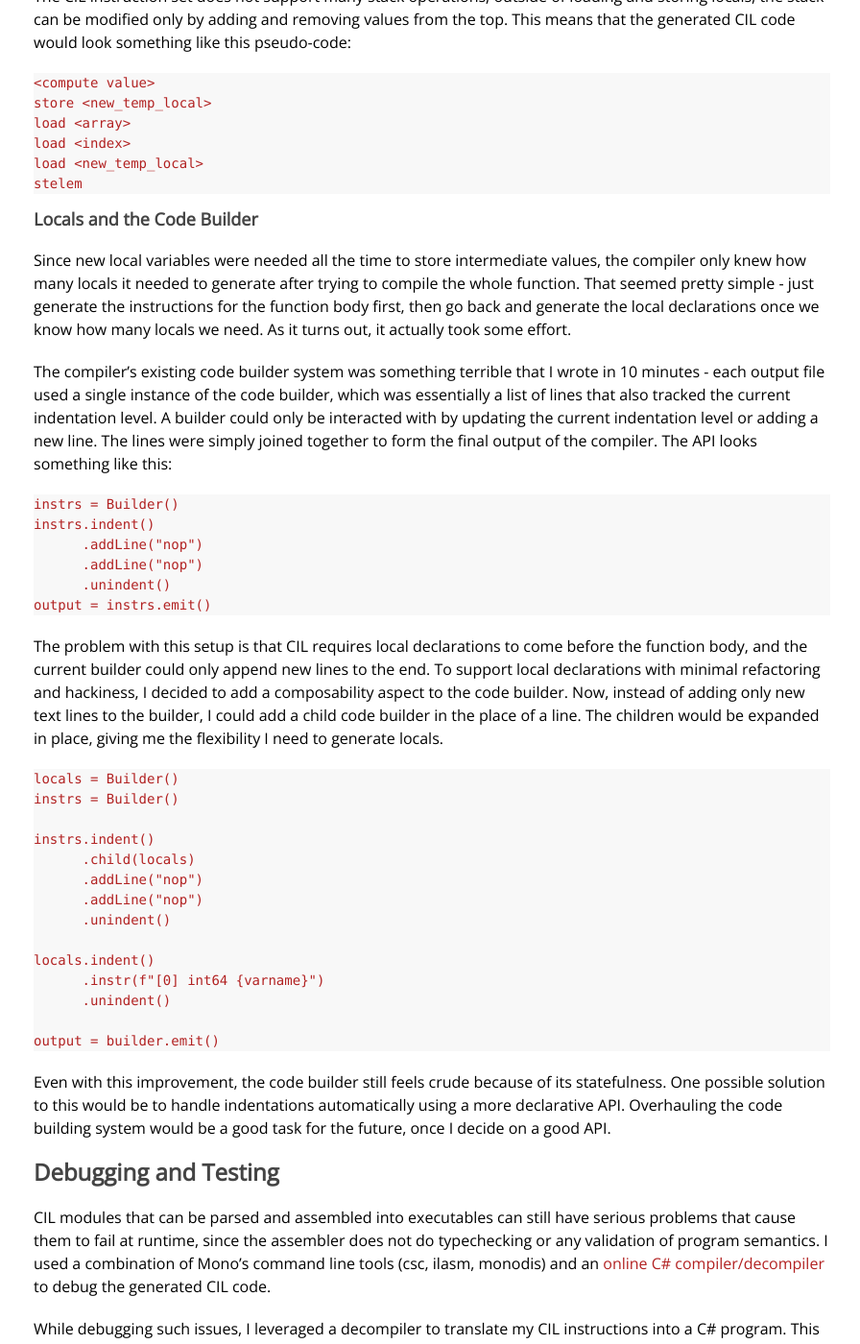
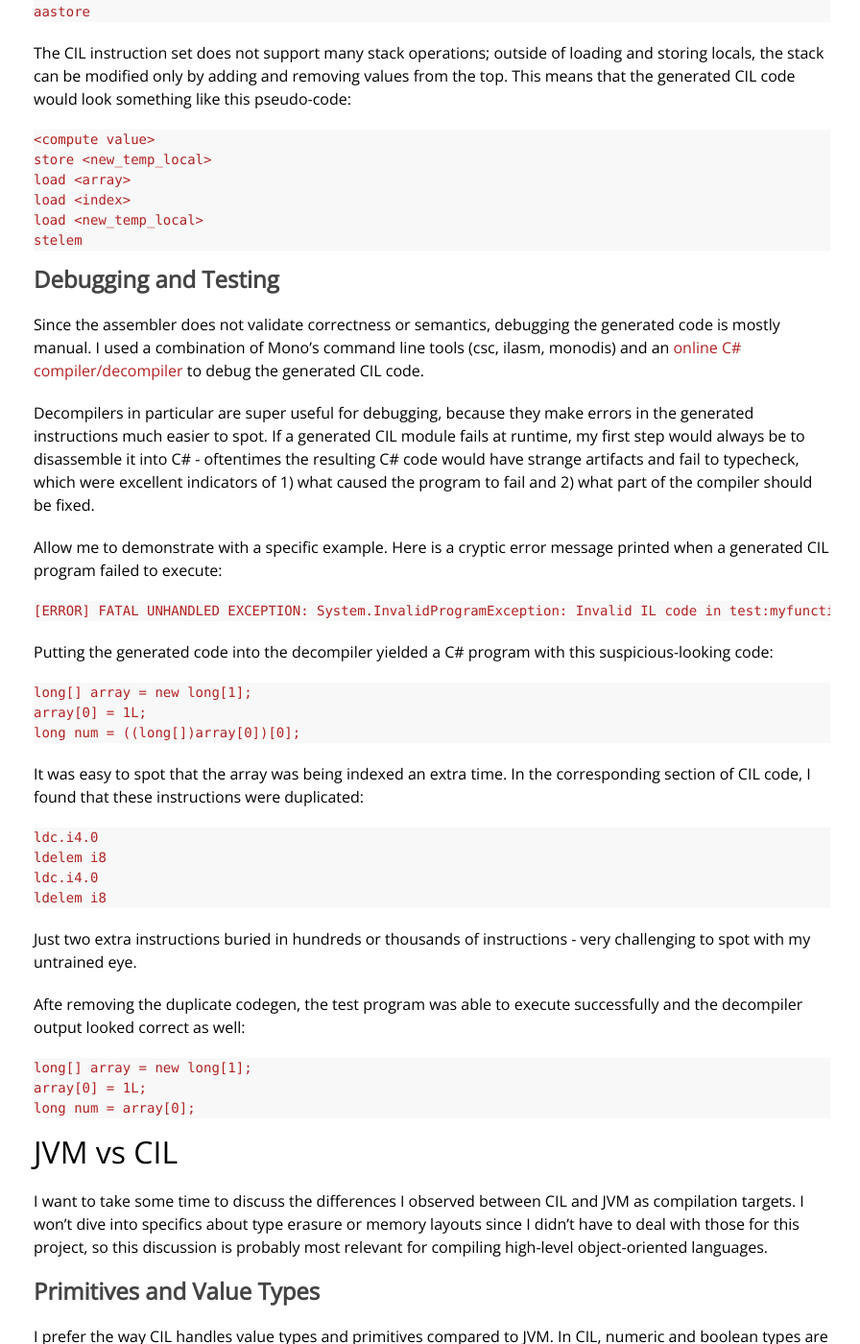
Before and after one commit to yangdanny97/yangdanny97.github.io, a Jekyll site: the page built from _posts/2022-05-22-chocopy-cil-backend.md, in a window 1280 px wide and 1400 px high, scrolled down 3451 px. Shown: the whole window at 96% size, without its empty margins (190-1086 px from the left). Built offline with Jekyll 4.4.1, drawn with Linux system fonts in a browser that asks for light colours; some of the changed text lies outside the part shown.

Commit message:
add images, fix some content

````diff
--- a/_posts/2022-05-22-chocopy-cil-backend.md
+++ b/_posts/2022-05-22-chocopy-cil-backend.md
@@ -81,29 +81,17 @@
 
 When I built the JVM code generation pass, I approached each language feature by trying to translate Chocopy programs into Java and seeing how the translated programs were compiled into JVM bytecode. Having the mental process of mapping features from Chocopy->Java->JVM was helpful for guiding the implementation process.
 
-digraph {
-    rankdir="LR"
-    Chocopy -> Java [ label="my brain" ]
-    Java -> "JVM bytecode" [label="javac"]
-}
+![Chocopy to Java to JVM](https://yangdanny97.github.io/misc/chocopy/chocopy_graphviz_1.png){: width="600"}
 
 With the CIL backend I initially adopted a similar approach, by first finding a C# equivalent to Chocopy language features and seeing what CIL instructions the C# got compiled to. Although I had never written C# before, it was pretty easy to pick up enough to write some small programs.
 
-digraph {
-    rankdir="LR"
-    Chocopy -> "C#" [ label="my brain" ]
-    "C#" -> CIL [label="csc + monodis"]
-}
+![Chocopy to C# to CIL](https://yangdanny97.github.io/misc/chocopy/chocopy_graphviz_2.png){: width="600"}
 
 Unlike last time, I wasn't starting from scratch, so I wanted to find a way to leverage the Chocopy->JVM mapping that I had previously developed. As it turns out, there are a lot of similarities between the JVM and CIL code structure and instruction sets, and some [previous research](https://www.researchgate.net/publication/222515939_A_Translation-Facilitated_Comparison_Between_the_Common_Language_Runtime_and_the_Java_Virtual_Machine) on translating between CIL and JVM.
 
 This meant that in addition to mapping features from Chocopy->C#->CIL, I could also approach this as a Chocopy->JVM->CIL translation task. The latter approach actually made my work a lot easier - since JVM and CIL are both relatively lower-level representations, in some cases it was very straightforward to translate between them, instead translating a higher-level language like C# or Java down to a lower-level representation.
 
-digraph {
-    rankdir="LR"
-    Chocopy -> "JVM bytecode" [ label="Chocopy JVM backend" ]
-    "JVM bytecode" -> CIL [label="my brain"]
-}
+![Chocopy to JVM to CIL](https://yangdanny97.github.io/misc/chocopy/chocopy_graphviz_3.png){: width="600"}
 
 For many parts of the CIL codegen, I just copied the JVM backend's implementation and replaced JVM instructions and stdlib functions with their CIL equivalents. For example, using `add` (CIL) instead of `iadd` (JVM), or calling `System.Console::WriteLine` (CIL) instead of `System.Out.println` (JVM). Not every feature could be translated this cleanly, but in places when this was possible I saved a lot of time.
 
@@ -135,65 +123,25 @@
 stelem
 ```
 
-#### Locals and the Code Builder
-
-Since new local variables were needed all the time to store intermediate values, the compiler only knew how many locals it needed to generate after trying to compile the whole function. That seemed pretty simple - just generate the instructions for the function body first, then go back and generate the local declarations once we know how many locals we need. As it turns out, it actually took some effort.
-
-The compiler's existing code builder system was something terrible that I wrote in 10 minutes - each output file used a single instance of the code builder, which was essentially a list of lines that also tracked the current indentation level. A builder could only be interacted with by updating the current indentation level or adding a new line. The lines were simply joined together to form the final output of the compiler. The API looks something like this:
-
-```
-instrs = Builder()
-instrs.indent()
-      .addLine("nop")
-      .addLine("nop")
-      .unindent()
-output = instrs.emit()
-```
-
-The problem with this setup is that CIL requires local declarations to come before the function body, and the current builder could only append new lines to the end. To support local declarations with minimal refactoring and hackiness, I decided to add a composability aspect to the code builder. Now, instead of adding only new text lines to the builder, I could add a child code builder in the place of a line. The children would be expanded in place, giving me the flexibility I need to generate locals.
-
-```
-locals = Builder()
-instrs = Builder()
-
-instrs.indent()
-      .child(locals)
-      .addLine("nop")
-      .addLine("nop")
-      .unindent()
-
-locals.indent()
-      .instr(f"[0] int64 {varname}")
-      .unindent()
-
-output = builder.emit()
-```
-
-Even with this improvement, the code builder still feels crude because of its statefulness. One possible solution to this would be to handle indentations automatically using a more declarative API. Overhauling the code building system would be a good task for the future, once I decide on a good API.
-
 ### Debugging and Testing
 
-CIL modules that can be parsed and assembled into executables can still have serious problems that cause them to fail at runtime, since the assembler does not do typechecking or any validation of program semantics. I used a combination of Mono's command line tools (csc, ilasm, monodis) and an [online C# compiler/decompiler](https://sharplab.io) to debug the generated CIL code.
+Since the assembler does not validate correctness or semantics, debugging the generated code is mostly manual. I used a combination of Mono's command line tools (csc, ilasm, monodis) and an [online C# compiler/decompiler](https://sharplab.io) to debug the generated CIL code.
 
-While debugging such issues, I leveraged a decompiler to translate my CIL instructions into a C# program. This made it much easier to see problems in my bytecode, since the resulting C# programs would have strange artifacts and fail to typecheck.
+Decompilers in particular are super useful for debugging, because they make errors in the generated instructions much easier to spot. If a generated CIL module fails at runtime, my first step would always be to disassemble it into C# - oftentimes the resulting C# code would have strange artifacts and fail to typecheck, which were excellent indicators of 1) what caused the program to fail and 2) what part of the compiler should be fixed.
 
-This is more or less the same technique I used to debug the JVM backend, but I want to give a specific example here to show how useful this is.
-
-When generated instructions are incorrect, the programs frequently fail with a cryptic error at runtime, something like this:
+Allow me to demonstrate with a specific example. Here is a cryptic error message printed when a generated CIL program failed to execute:
 ```
 [ERROR] FATAL UNHANDLED EXCEPTION: System.InvalidProgramException: Invalid IL code in test:myfunction (long[]): IL_0024: stelem    0x1b000001
 ```
 
-While debugging one such case, I pasted the CIL instructions into the decompiler and was greeted with an odd-looking C# program:
+Putting the generated code into the decompiler yielded a C# program with this suspicious-looking code:
 ```
 long[] array = new long[1];
 array[0] = 1L;
 long num = ((long[])array[0])[0];
 ```
 
-The extra cast immediately caught my eye, and it was easy to spot that I was incorrectly indexing the array an extra time.
-
-After finding the corresponding section of CIL code, I saw that there were duplicate instructions:
+It was easy to spot that the array was being indexed an extra time. In the corresponding section of CIL code, I found that these instructions were duplicated:
 ```
 ldc.i4.0
 ldelem i8
@@ -211,7 +159,7 @@
 
 ## JVM vs CIL
 
-I want to take some time to discuss the differences I observed between CIL and JVM as compilation targets. I won't dive into specifics about type erasure or memory layouts since I didn't have to deal with that myself for this project, so this discussion is probably most relevant for compiling high-level object-oriented languages.
+I want to take some time to discuss the differences I observed between CIL and JVM as compilation targets. I won't dive into specifics about type erasure or memory layouts since I didn't have to deal with those for this project, so this discussion is probably most relevant for compiling high-level object-oriented languages.
 
 ### Primitives and Value Types
 
@@ -235,9 +183,9 @@
 
 ## Conclusion
 
-Overall, I felt that this project was generally successful in meeting the goals I had set out. I learned a lot about CIL, C#, and the .NET ecosystem, and I gained some insights into how CIL compares to JVM. Writing the CIL backend was remarkably simple, I did it over approximately 2 days and only had to write around 700 lines of code.
+Overall, I felt that this project was generally successful in meeting the goals I had set out. I learned a lot about CIL, C#, and the .NET ecosystem, and I gained some insights into how CIL compares to JVM. Writing the CIL backend was remarkably simple, I did it over approximately 2 days and only had to write around 700 lines of code. CIL is a pretty high level compilation target and it was very similar to JVM, which made things quite a bit simpler for me.
 
-I don't have a clear idea of what I want to do in the future for this project, but I do plan on revisiting it in a few months since it's a useful learning tool. CIL is a pretty high level compilation target and it was very similar to JVM, which made things quite a bit simpler for me. In the past I've looked into targets like WASM and LLVM (both of which I want to explore more in the future), but they're much lower-level and thus will require more planning and time set aside to accomplish. Of course, if anyone reading this has any suggestions for what I could try next, I'd by happy to hear them.
+For future work, I'd like to explore targeting some lower level languages with this compiler, like WASM or LLVM. Targeting those will likely be harder than JVM/CIL, since they require manual memory management and don't have high-level object-oriented concepts like classes/fields/methods baked into the language. Of course, if anyone reading this has any suggestions for what I could try next, I'd by happy to hear them.
 
 ## Resources
 - [Online compiler/disassembler](https://sharplab.io)
````
Also changed, not shown: misc/chocopy/chocopy_graphviz_1.png (added), misc/chocopy/chocopy_graphviz_2.png (added), misc/chocopy/chocopy_graphviz_3.png (added).
